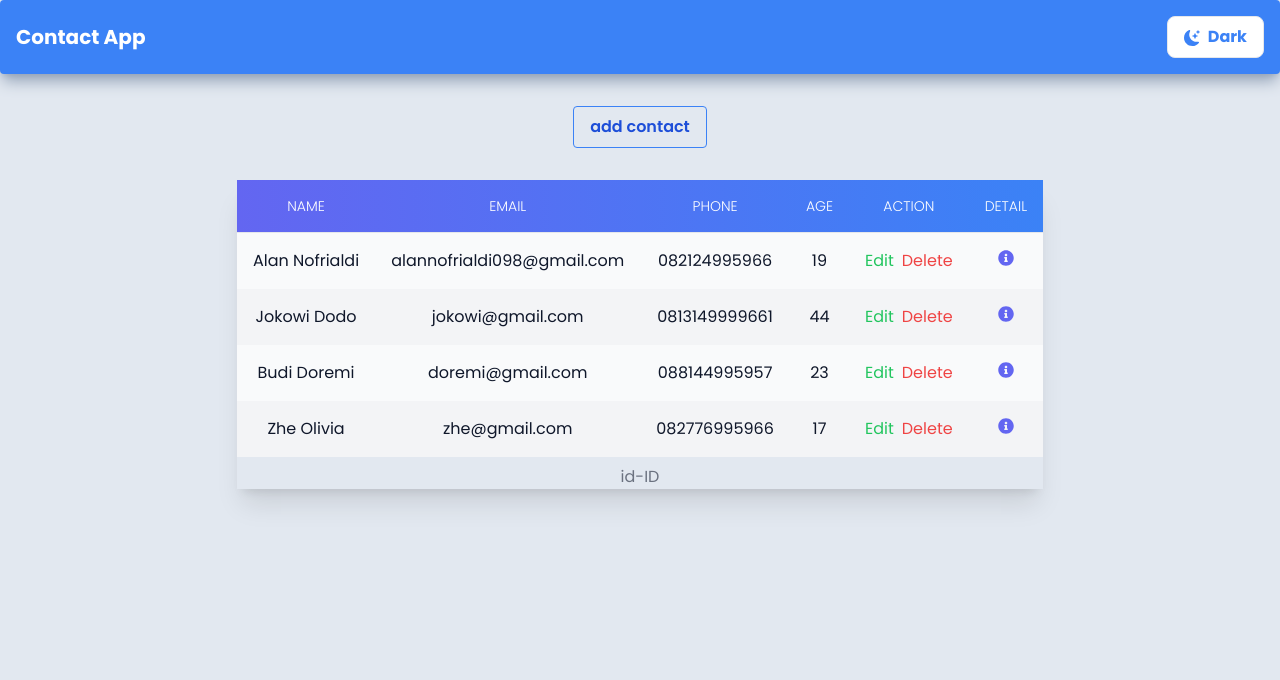
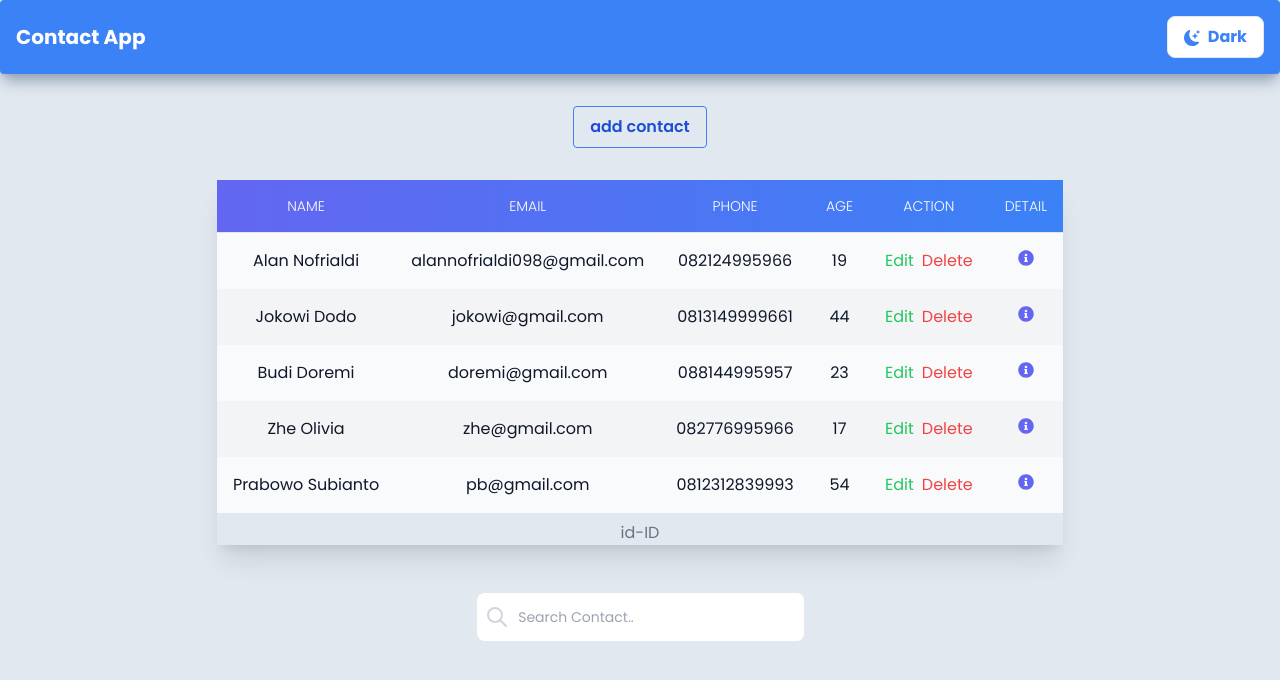
Before and after one commit to alannofrialdi/contact-react, a React (Vite) app: page / in a window 1280 px wide. Shown: the top 680 px of the page. Built offline with nearby package versions, Linux system fonts and the light colour scheme; data requests are answered from the project's data file.

Commit message:
add search box and logic

```diff
--- a/src/assets/data/db.json
+++ b/src/assets/data/db.json
@@ -28,6 +28,13 @@
       "phone": "082776995966",
       "age": 17,
       "id": "8d8d"
+    },
+    {
+      "id": "9a8f",
+      "name": "Prabowo Subianto",
+      "email": "pb@gmail.com",
+      "phone": "0812312839993",
+      "age": "54"
     }
   ]
 }
--- a/src/components/Create.jsx
+++ b/src/components/Create.jsx
@@ -93,6 +93,18 @@ const ContactForm = () => {
         <div className="text-3xl font-semibold text-center text-gray-800 mb-6">
           <Heading head="Add Contact" />
         </div>
+        <Form
+          handleChange={handleChange}
+          handleSubmit={handleSubmit}
+          data={data}
+        />
+      </div>
+    </div>
+  );
+};
+
+function Form({ handleChange, handleSubmit, data }) {
+  return (
     <form onSubmit={handleSubmit} className="space-y-4">
       {/* mapping through the array of fields to display form inputs */}
       {["name", "email", "phone", "age"].map((field) => (
@@ -107,11 +119,7 @@ const ContactForm = () => {
           {/* form input with dynamic type and using the handleChange function */}
           <input
             type={
-                  field === "email"
-                    ? "email"
-                    : field === "phone"
-                    ? "tel"
-                    : "text"
+              field === "email" ? "email" : field === "phone" ? "tel" : "text"
             }
             id={field}
             name={field}
@@ -131,9 +139,9 @@ const ContactForm = () => {
         </button>
       </div>
     </form>
-      </div>
-    </div>
   );
-};
+}
+
+Form.propTypes;
 
 export default ContactForm;
--- a/src/components/Home.jsx
+++ b/src/components/Home.jsx
@@ -19,6 +19,13 @@ export default function Home() {
   return (
     <>
       <Navbar />
+      <Body data={data} />
+    </>
+  );
+}
+
+function Body({ data }) {
+  return (
     <div className="mt-8 flex flex-col justify-center min-h-full min-w-full items-center gap-8">
       <div className="bg-transparent hover:bg-blue-500 text-blue-700 font-semibold hover:text-white py-2 px-4 border border-blue-500 hover:border-transparent rounded cursor-pointer">
         <Link to="/create">add contact</Link>
@@ -31,6 +38,7 @@ export default function Home() {
         <Table />
       )}
     </div>
-    </>
   );
 }
+
+Body.propTypes;
--- a/src/components/Table.jsx
+++ b/src/components/Table.jsx
@@ -10,6 +10,9 @@ const TABLE_HEAD = ["Name", "Email", "Phone", "Age", "Action", "Detail"];
 
 export default function Table() {
   const [data, setData] = useState([]);
+
+  // search data
+  const [search, setSearch] = useState("");
 
   // fetch data
   useEffect(() => {
@@ -37,6 +40,7 @@ export default function Table() {
   };
 
   return (
+    <>
       <Card
         className="max-w-full max-h-full mb-4 overflow-auto bg-transparent shadow-xl"
         id="card"
@@ -54,7 +58,13 @@ export default function Table() {
           </thead>
           <tbody>
             {/* mapping through the array of index to display data to the table */}
-          {data.map(({ name, email, phone, age, id }, index) => (
+            {data
+              .filter(({ name }) => {
+                return search.toLowerCase() === ""
+                  ? name
+                  : name.toLowerCase().includes(search);
+              })
+              .map(({ name, email, phone, age, id }, index) => (
                 <tr
                   key={index}
                   className={`${
@@ -93,5 +103,41 @@ export default function Table() {
           </caption>
         </table>
       </Card>
+      <Search setSearch={setSearch} />
+    </>
   );
 }
+
+function Search({ setSearch }) {
+  return (
+    <div className="max-w-md mx-auto ">
+      <div className="relative flex items-center w-full h-12 rounded-lg focus-within:shadow-lg bg-white overflow-hidden">
+        <div className="grid place-items-center h-full w-12 text-gray-300">
+          <svg
+            xmlns="http://www.w3.org/2000/svg"
+            className="h-6 w-6"
+            fill="none"
+            viewBox="0 0 24 24"
+            stroke="currentColor"
+          >
+            <path
+              strokeLinecap="round"
+              strokeLinejoin="round"
+              strokeWidth="2"
+              d="M21 21l-6-6m2-5a7 7 0 11-14 0 7 7 0 0114 0z"
+            />
+          </svg>
+        </div>
+        <input
+          onChange={(e) => setSearch(e.target.value.toLowerCase())}
+          className="peer h-full w-full outline-none text-sm text-gray-700 pr-2"
+          type="text"
+          id="search"
+          placeholder="Search Contact.."
+        />
+      </div>
+    </div>
+  );
+}
+
+Search.propTypes;
--- a/src/components/Update.jsx
+++ b/src/components/Update.jsx
@@ -123,6 +123,18 @@ function Update() {
         <div className="text-3xl font-semibold text-center text-gray-800 mb-6">
           <Heading head="Update Contact" />
         </div>
+        <Form
+          data={data}
+          handleChange={handleChange}
+          handleUpdate={handleUpdate}
+        />
+      </div>
+    </div>
+  );
+}
+
+function Form({ data, handleChange, handleUpdate }) {
+  return (
     <form className="space-y-4" onSubmit={handleUpdate}>
       <input
         type="hidden"
@@ -141,11 +153,7 @@ function Update() {
           </label>
           <input
             type={
-                  field === "email"
-                    ? "email"
-                    : field === "phone"
-                    ? "tel"
-                    : "text"
+              field === "email" ? "email" : field === "phone" ? "tel" : "text"
             }
             id={field}
             name={field}
@@ -165,9 +173,9 @@ function Update() {
         </button>
       </div>
     </form>
-      </div>
-    </div>
   );
 }
 
+Form.propTypes;
+
 export default Update;
```
Lines whose indentation alone changed are shown as unchanged.
